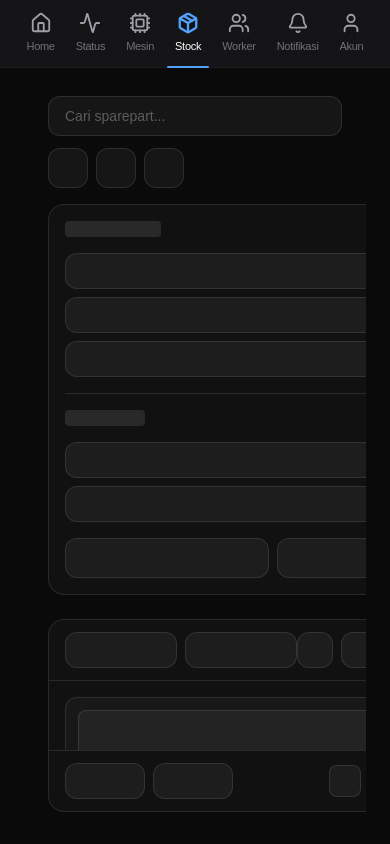
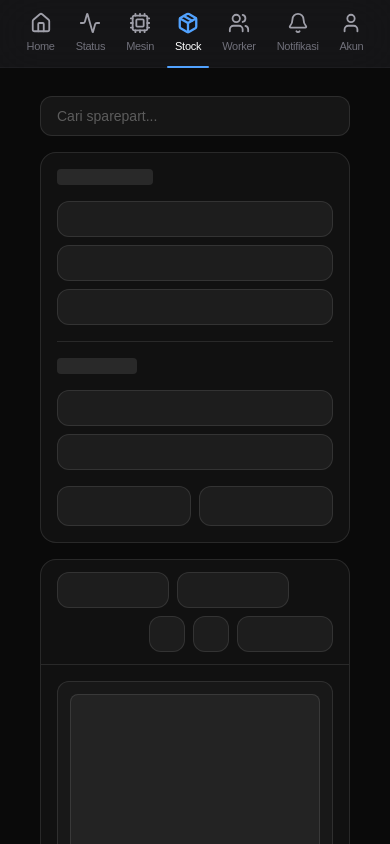
Before and after one commit to MateeJr/univistamonitor, a Next.js app: page /stock in a window 390 px wide. Shown: the top 844 px of the page. Built offline with nearby package versions, Linux system fonts and the light colour scheme.

Commit message:
Refactor StockPage layout for improved styling and responsiveness; update padding and overflow properties, and adjust input and button layouts for better user experience across devices.

```diff
--- a/src/app/stock/page.tsx
+++ b/src/app/stock/page.tsx
@@ -2,7 +2,7 @@ import StockPage from "@/components/pages/StockPage";
 
 export default function Page() {
   return (
-    <main className="px-6 pt-2 md:pt-4 pb-4 flex flex-col h-[calc(100dvh-80px)] md:h-[100dvh] overflow-hidden box-border">
+    <main className="px-6 pt-2 md:pt-4 pb-6 flex flex-col min-h-[calc(100dvh-80px)] md:h-[100dvh] overflow-visible md:overflow-hidden box-border">
       <StockPage />
     </main>
   );
--- a/src/components/pages/StockPage.tsx
+++ b/src/components/pages/StockPage.tsx
@@ -1,18 +1,18 @@
 export default function StockPage() {
   return (
-    <div className="px-6 pt-2 md:pt-4 pb-4 h-[calc(100dvh-80px)] md:h-[100dvh] overflow-hidden box-border">
+    <div className="px-4 md:px-6 pt-2 md:pt-4 pb-6 min-h-[calc(100dvh-80px)] md:h-[100dvh] overflow-visible md:overflow-hidden box-border">
       <div className="mx-auto w-full max-w-screen-2xl flex flex-col flex-1 min-h-0 h-full">
         {/* Top Bar */}
         <div className="mb-4 md:mb-6 flex items-center gap-3 flex-wrap shrink-0">
           <div className="hidden md:block w-32 h-10 rounded-xl border border-white/10 bg-white/5" />
-          <div className="relative flex-1 min-w-[220px]">
+          <div className="relative w-full sm:flex-1 min-w-0">
             <input
               type="text"
               placeholder="Cari sparepart..."
               className="w-full h-10 pl-4 pr-3 rounded-xl bg-white/5 border border-white/10 text-white placeholder-white/30 focus:outline-none focus:border-white/30 transition-all duration-300 text-sm"
             />
           </div>
-          <div className="flex items-center gap-2">
+          <div className="hidden sm:flex items-center gap-2">
             <div className="w-10 h-10 rounded-xl border border-white/10 bg-white/5" />
             <div className="w-10 h-10 rounded-xl border border-white/10 bg-white/5" />
             <div className="w-10 h-10 rounded-xl border border-white/10 bg-white/5" />
@@ -20,9 +20,9 @@ export default function StockPage() {
         </div>
 
         {/* Main Layout */}
-        <div className="grid lg:grid-cols-[280px_1fr] gap-6 flex-1 min-h-0">
+        <div className="grid lg:grid-cols-[280px_1fr] gap-4 md:gap-6 flex-1 min-h-0">
           {/* Filter Sidebar */}
-          <div className="rounded-2xl border border-white/10 bg-white/[0.03] p-4 flex flex-col gap-4 min-h-[200px] lg:min-h-0 overflow-y-auto">
+          <div className="rounded-2xl border border-white/10 bg-white/[0.03] p-4 flex flex-col gap-4 md:min-h-0 md:overflow-y-auto">
             <div className="h-4 w-24 rounded bg-white/10 shrink-0" />
             <div className="space-y-2 shrink-0">
               <div className="h-9 rounded-xl border border-white/10 bg-white/5" />
@@ -44,12 +44,12 @@ export default function StockPage() {
           {/* Product Area */}
           <div className="rounded-2xl border border-white/10 bg-white/[0.03] flex flex-col min-h-0">
             {/* Toolbar */}
-            <div className="border-b border-white/10 px-4 md:px-6 py-3 flex items-center justify-between shrink-0">
+            <div className="border-b border-white/10 px-4 md:px-6 py-3 flex items-center justify-between flex-wrap gap-2 shrink-0">
               <div className="flex items-center gap-2">
                 <div className="w-28 h-9 rounded-xl border border-white/10 bg-white/5" />
                 <div className="w-28 h-9 rounded-xl border border-white/10 bg-white/5" />
               </div>
-              <div className="flex items-center gap-2">
+              <div className="flex items-center gap-2 w-full sm:w-auto justify-end">
                 <div className="w-9 h-9 rounded-xl border border-white/10 bg-white/5" />
                 <div className="w-9 h-9 rounded-xl border border-white/10 bg-white/5" />
                 <div className="w-24 h-9 rounded-xl border border-white/10 bg-white/5" />
@@ -57,7 +57,7 @@ export default function StockPage() {
             </div>
 
             {/* Grid Area (scrollable) */}
-            <div className="flex-1 min-h-0 overflow-y-auto p-4 md:p-6">
+            <div className="flex-1 md:min-h-0 overflow-visible md:overflow-y-auto p-4 md:p-6">
               <div className="grid grid-cols-1 sm:grid-cols-2 md:grid-cols-3 xl:grid-cols-4 gap-4 md:gap-6">
                 {Array.from({ length: 8 }).map((_, i) => (
                   <div key={i} className="rounded-xl border border-white/10 bg-white/[0.03] p-3 flex flex-col">
@@ -78,12 +78,12 @@ export default function StockPage() {
             </div>
 
             {/* Pagination */}
-            <div className="border-t border-white/10 px-4 md:px-6 py-3 flex items-center justify-between shrink-0">
+            <div className="border-t border-white/10 px-4 md:px-6 py-3 flex items-center justify-between flex-wrap gap-2 shrink-0">
               <div className="flex items-center gap-2">
                 <div className="w-20 h-9 rounded-xl border border-white/10 bg-white/5" />
                 <div className="w-20 h-9 rounded-xl border border-white/10 bg-white/5" />
               </div>
-              <div className="flex items-center gap-2">
+              <div className="flex items-center gap-2 w-full sm:w-auto justify-end">
                 <div className="w-8 h-8 rounded-lg border border-white/10 bg-white/5" />
                 <div className="w-8 h-8 rounded-lg border border-white/10 bg-white/5" />
                 <div className="w-8 h-8 rounded-lg border border-white/10 bg-white/5" />
```
